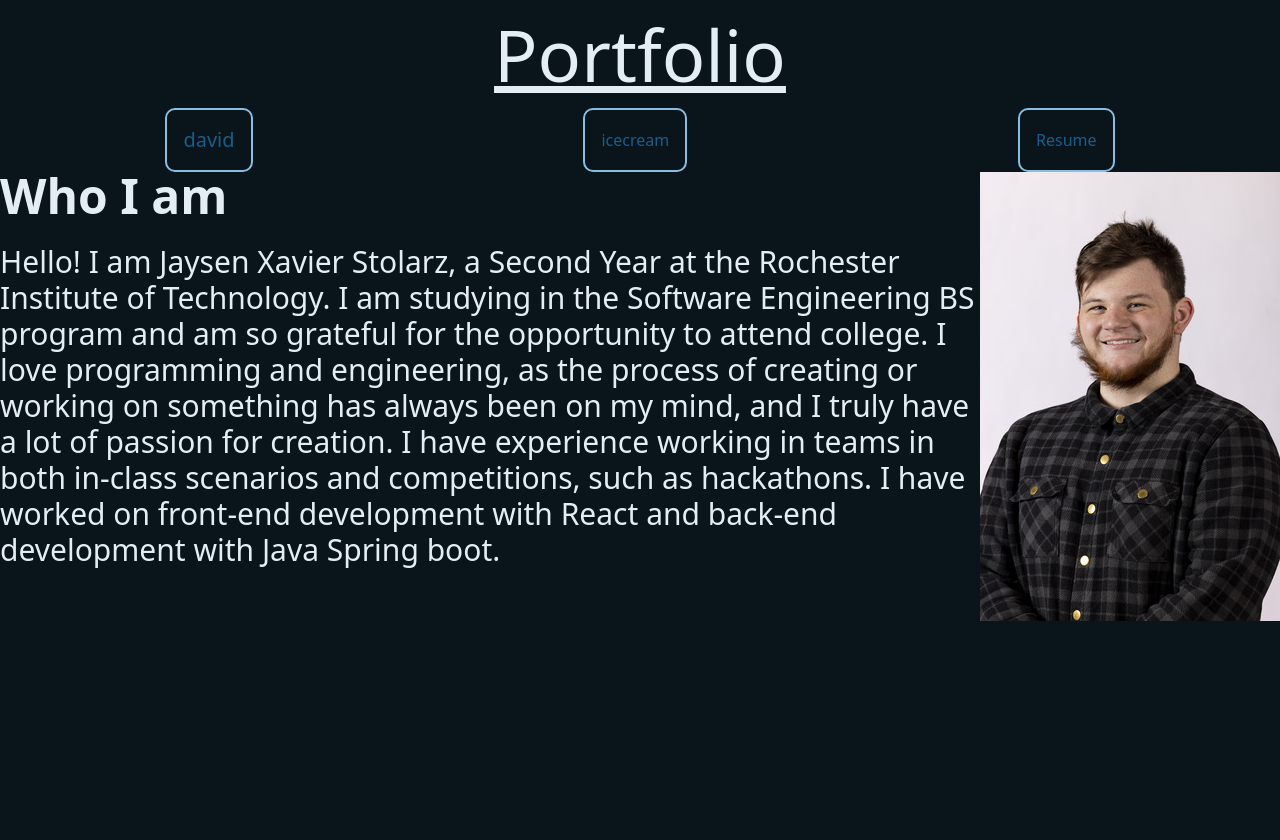
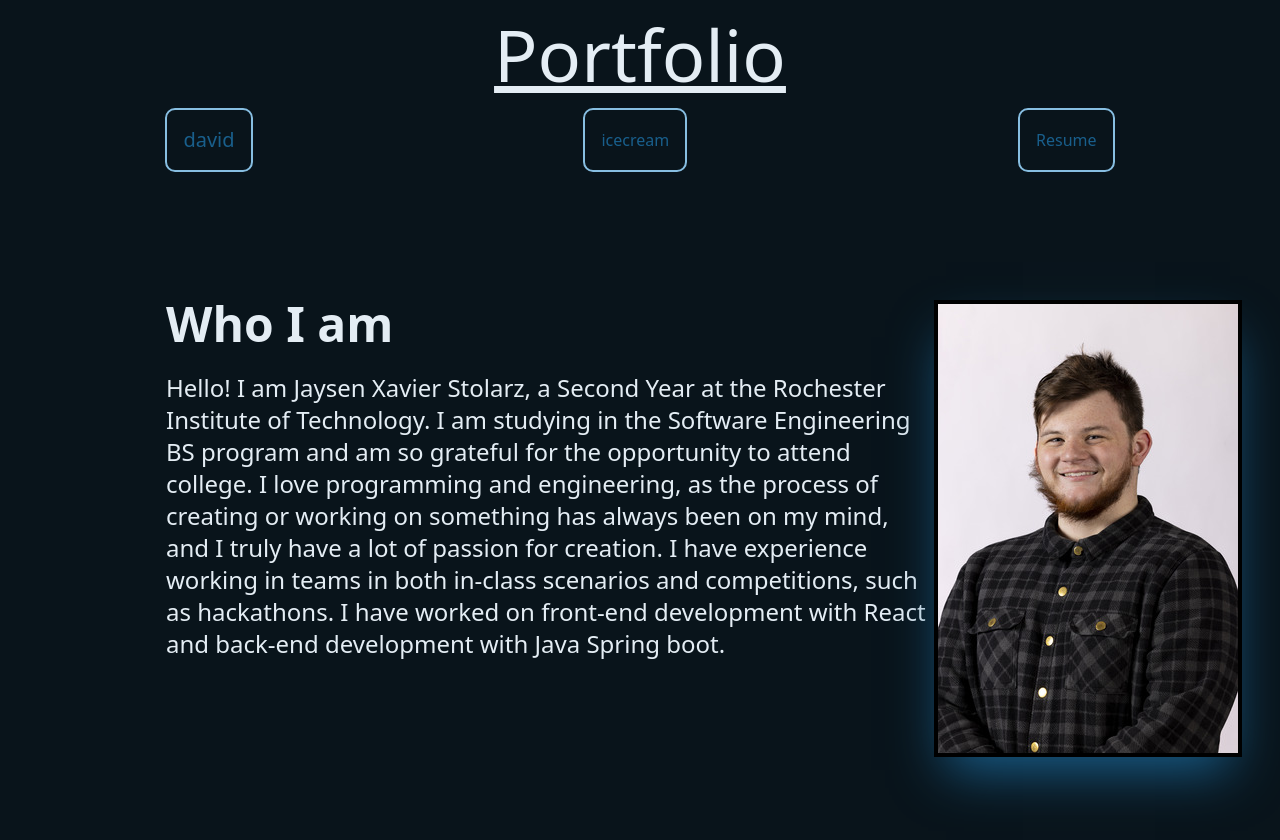
Before and after one commit to jjkool1214/portfolio, a React (Vite) app: page / in a window 1280 px wide. Shown: the top 840 px of the page. Built offline with nearby package versions, Linux system fonts and the light colour scheme.

Commit message:
I need to wireframe holy FUCK

```diff
--- a/src/pages/Intro.jsx
+++ b/src/pages/Intro.jsx
@@ -1,16 +1,16 @@
 export default function Intro(){
     return (
-        <div className="justify-center align-center flex flex-row">
-            <div id={"full-bio"} className={"flex-col space-x-2"}>
+        <div className="justify-center align-center flex flex-row pt-[10%]">
+            <div id={"full-bio"} className={"flex-col space-x-2 ps-[10%] w-[70%]"}>
                 <h3 className={"text-white-001 font-bold text-5xl"}>Who I am</h3>
                 <br></br>
-                <p className={"text-white-001 text-3xl break-after-all space-x-4"}>Hello! I am Jaysen Xavier Stolarz, a Second Year at the Rochester Institute of Technology.
-                I am studying in the Software Engineering BS program and am so grateful for the opportunity to attend college.
-                I love programming and engineering, as the process of creating or working on something has always been on my mind, and
-                I truly have a lot of passion for creation. I have experience working in teams in both in-class scenarios and competitions,
+                <p className={"text-white-001 text-2xl break-after-all "}>Hello! I am Jaysen Xavier Stolarz, a Second Year at the Rochester Institute of Technology.{"\n"}
+                I am studying in the Software Engineering BS program and am so grateful for the opportunity to attend college.{"\n"}
+                 I love programming and engineering, as the process of creating or working on something has always been on my mind, and
+                I truly have a lot of passion for creation. {"\n"} I have experience working in teams in both in-class scenarios and competitions,
                 such as hackathons. I have worked on front-end development with React and back-end development with Java Spring boot.</p>
             </div>
-            <img className={"img-fluid"} src={"src/assets/photos/headshot.jpg"} alt="headshot"/>
+            <img className={"img-fluid border-4 shadow-2xl shadow-blue-002"} src={"src/assets/photos/headshot.jpg"} alt="headshot"/>
         </div>
     )
 }
```
